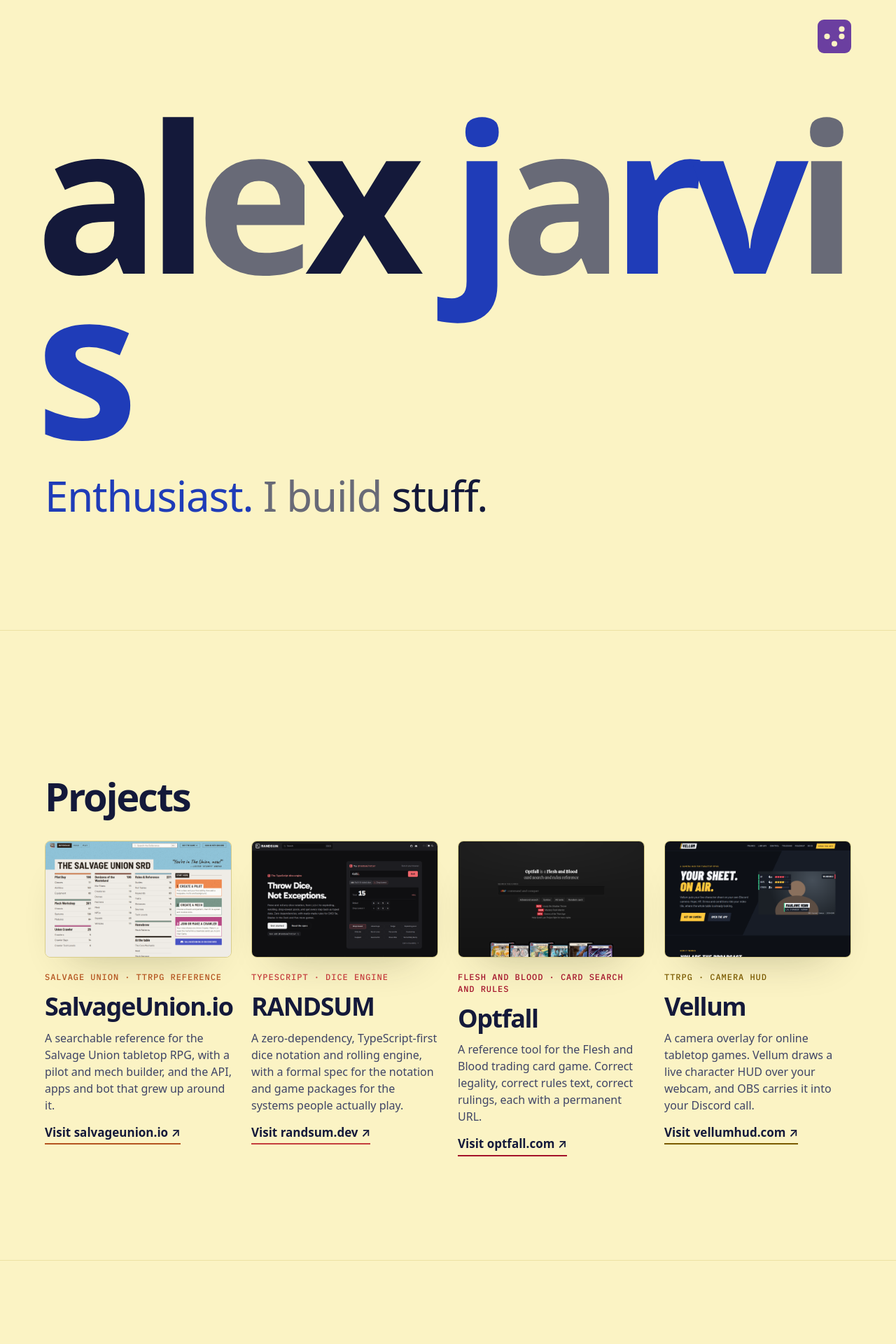
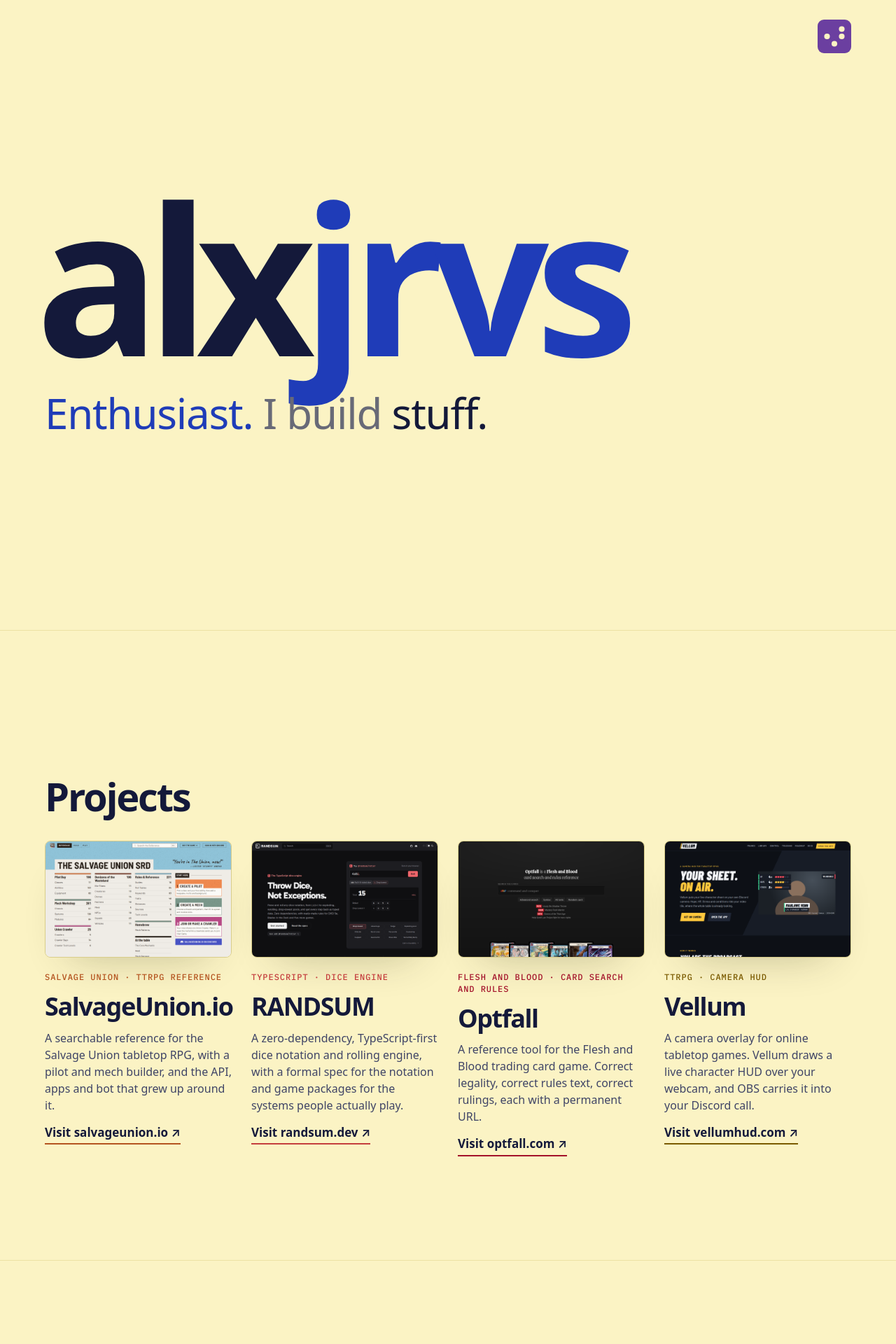
Before and after one commit to alxjrvs/alxjrvs.github.io, a Jekyll site: the page built from index.html, in a window 1280 px wide. Shown: the top 1920 px of the page at 70% size. Built offline with Jekyll 4.4.1, drawn with Linux system fonts in a browser that asks for light colours; some web fonts are replaced.

Commit message:
Show "alex jarvis" only on hover of the splash wordmark (#15)
* Fix the splash's grey letters being clipped at rest

The ghost letters only clip while folding; at rest the tight
letter-spacing made each glyph wider than its box, shaving the e.

Co-Authored-By: Claude Opus 5.5 <noreply@anthropic.com>
Claude-Session: https://claude.ai/code/session_013i5gBzvJR727urzLoGN6c6

* Show the full name only on hover of the splash wordmark

Co-Authored-By: Claude Opus 5.5 <noreply@anthropic.com>
Claude-Session: https://claude.ai/code/session_013i5gBzvJR727urzLoGN6c6

---------

Co-authored-by: Claude <noreply@anthropic.com>

```diff
--- a/assets/css/site.css
+++ b/assets/css/site.css
@@ -42,7 +42,7 @@
   /* roles */
   --mark-first: var(--fg);       /* "alx" */
   --mark-last: var(--brand);     /* "jrvs" */
-  --mark-ghost: var(--fg-subtle); /* the rest of "alex jarvis", splash only */
+  --mark-ghost: var(--fg-subtle); /* the rest of "alex jarvis", on hover */
   --tag-subject: var(--brand);   /* "Enthusiast" */
   --tag-verb: var(--fg-subtle);  /* "I build" */
   --tag-object: var(--fg);       /* "stuff" */
@@ -226,10 +226,18 @@ h3 { font-size: clamp(1.75rem, 3.6vw, 2.25rem); line-height: 1.05; letter-spacin
   transform-origin: 0 0;
   will-change: transform;
 }
-/* the letters that turn "alxjrvs" into "alex jarvis": grey, and folded away
-   (width and opacity follow --g, set by the recede script) as you scroll */
-.mark .ghost { display: inline-block; overflow: clip; color: var(--mark-ghost); }
-.js .mark .ghost { width: calc(var(--w) * (1 - var(--g, 0))); opacity: calc(1 - var(--g, 0) * 1.6); }
+/* the letters that turn "alxjrvs" into "alex jarvis": hidden (zero width)
+   until you hover the name on the splash, then they open up in grey. No
+   clipping: they fade in only once their space has opened (and fade out
+   before it closes), so the tight letter-spacing never shaves a glyph. */
+.mark .ghost {
+  display: inline-block; width: 0; opacity: 0; color: var(--mark-ghost);
+  transition: opacity .15s, width .3s cubic-bezier(.2,.8,.2,1) .1s;
+}
+.mark:not(.receding):hover .ghost {
+  width: var(--w, auto); opacity: 1;
+  transition: width .35s cubic-bezier(.2,.8,.2,1), opacity .25s .15s;
+}
 .tagline {
   position: relative;
   z-index: 60;
--- a/index.html
+++ b/index.html
@@ -227,15 +227,16 @@ layout: default
     ].filter(function (p) { return p[0] && p[1]; }).map(function (p) { return { el: p[0], to: p[1], pin: p[2] }; });
     var span;
 
-    // the full name's extra letters ("alex jarvis"), which fold away early
-    // in the recede so only "alxjrvs" reaches the header
+    // the full name's extra letters ("alex jarvis"), shown on hover; each
+    // one's natural width is measured so the CSS can open it to exactly that
     var mark = document.getElementById('mark');
     var ghosts = mark ? [].slice.call(mark.querySelectorAll('.ghost')) : [];
 
     function measure() {
       pairs.forEach(function (p) { p.el.style.transform = 'none'; p.el.style.opacity = ''; });
-      ghosts.forEach(function (g) { g.style.removeProperty('--w'); });
+      ghosts.forEach(function (g) { g.style.transition = 'none'; g.style.width = 'auto'; });
       ghosts.forEach(function (g) { g.style.setProperty('--w', g.getBoundingClientRect().width + 'px'); });
+      ghosts.forEach(function (g) { g.style.width = ''; g.offsetWidth; g.style.transition = ''; });
       bar.style.setProperty('--p', 1);
       pairs.forEach(function (p) {
         var a = p.el.getBoundingClientRect(), b = p.to.getBoundingClientRect();
```
Also changed, not shown: other parts of index.html (+1 -1 lines), DESIGN.md (+6 -6 lines).
